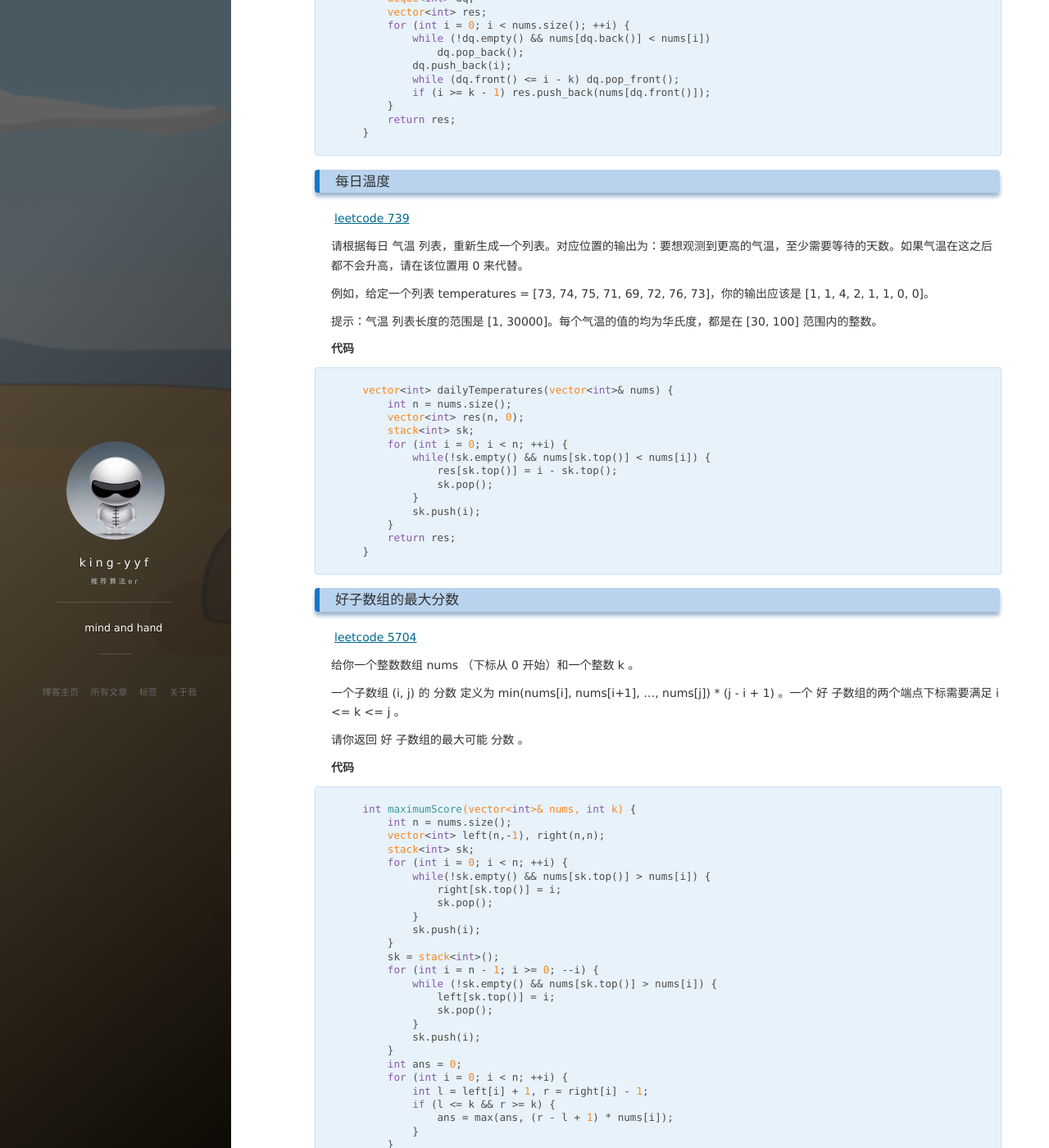
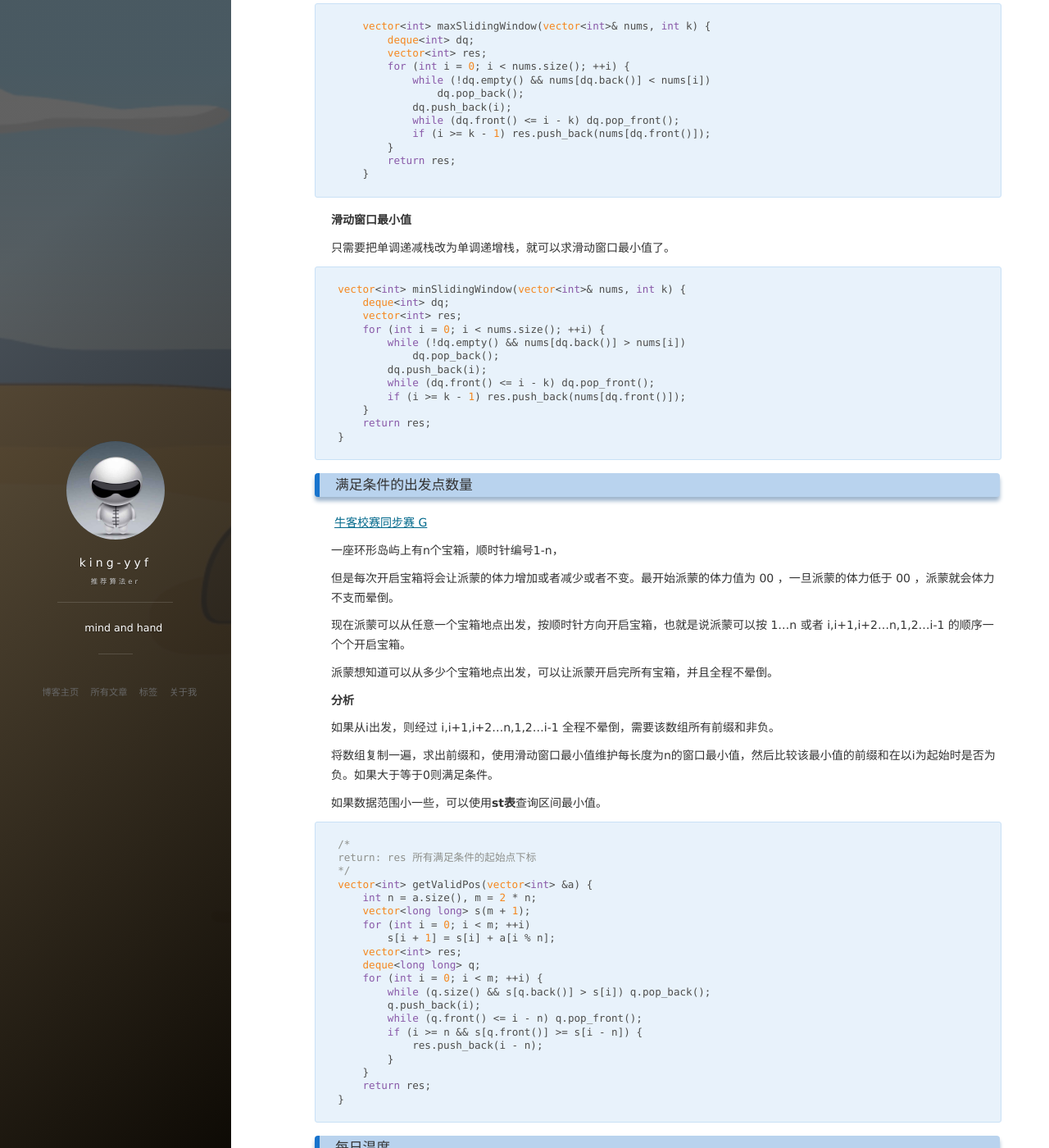
Before and after one commit to king-yyf/king-yyf.github.io, a Jekyll site: the page built from _posts/2021-03-15-que_stk.md, in a window 1280 px wide and 1400 px high, scrolled down 2268 px. Shown: the whole window at 82% size. Built offline with Jekyll 4.4.1, drawn with Linux system fonts in a browser that asks for light colours; nearby versions of some CDN libraries; comment, search, counter and statistics services are not loaded; some of the changed text lies outside the part shown.

Commit message:
update stack

````diff
--- a/_posts/2021-03-15-que_stk.md
+++ b/_posts/2021-03-15-que_stk.md
@@ -14,12 +14,14 @@ Index
 
 - [介绍](#介绍)
 - [滑动窗口最大值](#滑动窗口最大值)
+- [满足条件的出发点数量](#满足条件的出发点数量)
 - [每日温度](#每日温度)
 - [好子数组的最大分数](#好子数组的最大分数)
 - [连续子序列的最大和](#连续子序列的最大和)
 - [和至少为 K 的最短子数组](#和至少为k的最短子数组)
 - [左边区间第一个比它小的数](#左边区间第一个比它小的数)
 - [队列中可以看到的人数](#队列中可以看到的人数)
+- [使数组按非递减顺序排列](#使数组按非递减顺序排列)
 
 <!-- /TOC -->
 
@@ -115,13 +117,76 @@ Index
     }
 ```
 
+**滑动窗口最小值**
+
+只需要把单调递减栈改为单调递增栈，就可以求滑动窗口最小值了。
+
+```c++
+vector<int> minSlidingWindow(vector<int>& nums, int k) {
+    deque<int> dq;
+    vector<int> res;
+    for (int i = 0; i < nums.size(); ++i) {
+        while (!dq.empty() && nums[dq.back()] > nums[i])
+            dq.pop_back();
+        dq.push_back(i);
+        while (dq.front() <= i - k) dq.pop_front();
+        if (i >= k - 1) res.push_back(nums[dq.front()]);
+    }
+    return res;
+}
+```
+
+### 满足条件的出发点数量
+
+[牛客校赛同步赛 G](https://ac.nowcoder.com/acm/contest/33869/G)
+
+一座环形岛屿上有n个宝箱，顺时针编号1-n，
+
+但是每次开启宝箱将会让派蒙的体力增加或者减少或者不变。最开始派蒙的体力值为 00 ，一旦派蒙的体力低于 00 ，派蒙就会体力不支而晕倒。
+
+现在派蒙可以从任意一个宝箱地点出发，按顺时针方向开启宝箱，也就是说派蒙可以按 1...n 或者 i,i+1,i+2...n,1,2...i-1 的顺序一个个开启宝箱。
+
+派蒙想知道可以从多少个宝箱地点出发，可以让派蒙开启完所有宝箱，并且全程不晕倒。
+
+**分析**
+
+如果从i出发，则经过 i,i+1,i+2...n,1,2...i-1 全程不晕倒，需要该数组所有前缀和非负。
+
+将数组复制一遍，求出前缀和，使用滑动窗口最小值维护每长度为n的窗口最小值，然后比较该最小值的前缀和在以i为起始时是否为负。如果大于等于0则满足条件。
+
+如果数据范围小一些，可以使用**st表**查询区间最小值。
+
+```c++
+/*
+return: res 所有满足条件的起始点下标
+*/
+vector<int> getValidPos(vector<int> &a) {
+    int n = a.size(), m = 2 * n;
+    vector<long long> s(m + 1);
+    for (int i = 0; i < m; ++i)
+        s[i + 1] = s[i] + a[i % n];
+    vector<int> res;
+    deque<long long> q;
+    for (int i = 0; i < m; ++i) {
+        while (q.size() && s[q.back()] > s[i]) q.pop_back();
+        q.push_back(i);
+        while (q.front() <= i - n) q.pop_front();
+        if (i >= n && s[q.front()] >= s[i - n]) {
+            res.push_back(i - n);
+        }
+    }
+    return res;
+}
+```
+
+
 ### 每日温度
 
 [leetcode 739](https://leetcode-cn.com/problems/daily-temperatures/)
 
 请根据每日 气温 列表，重新生成一个列表。对应位置的输出为：要想观测到更高的气温，至少需要等待的天数。如果气温在这之后都不会升高，请在该位置用 0 来代替。
 
-例如，给定一个列表 temperatures = [73, 74, 75, 71, 69, 72, 76, 73]，你的输出应该是 [1, 1, 4, 2, 1, 1, 0, 0]。
+例如，给定一个列表 temperatures = [73, 74, 75, 71, 69, 72, 76, 73]，你的输出应该是 [1, 1, 4, 2, 1, 1, 0, 0]。
 
 提示：气温 列表长度的范围是 [1, 30000]。每个气温的值的均为华氏度，都是在 [30, 100] 范围内的整数。
 
@@ -311,3 +376,38 @@ public:
         return ans;
     }
 ```
+
+### 使数组按非递减顺序排列
+
+[leetcode周赛295 T3](https://leetcode.cn/problems/steps-to-make-array-non-decreasing/)
+
+你一个下标从 0 开始的整数数组 nums 。在一步操作中，移除所有满足 nums[i - 1] > nums[i] 的 nums[i] ，其中 0 < i < nums.length 。
+
+重复执行步骤，直到 nums 变为 非递减 数组，返回所需执行的操作数。
+
+**分析**
+
++ 对于每个nums[i],其一定是被 **左侧第一个更大的元素**（如果有）消除的，可以用单调栈求左侧第一个更大元素。（如果找不到左侧第一个更大元素，那么它永远不会被消除）
++ 设 nums[i]被 nums[j](j<i)消除,位于 j 和 i 之间的元素一定被首先消除，使得 nums[j] 和 nums[i]相邻，然后再是 nums[j]消除 nums[i],设 f[i] 为 nums[i]被消除所需的轮数，那么 f[i]=max(f[j+1]…f[i−1])+1。
++ 最终的答案就是 max(f[i])。
+
+```c++
+class Solution {
+public:
+    int totalSteps(vector<int>& a) {
+        vector<int> f(a.size());
+        stack<int> s;
+        for (int i = 0; i < a.size(); ++i) {
+            int cur = 0;
+            while (s.size() && a[s.top()] <= a[i]) {
+                cur = max(cur, f[s.top()]);
+                s.pop();
+            }
+            if (s.size()) f[i] = cur + 1;
+            s.push(i);
+        }
+        return *max_element(f.begin(), f.end());
+    }
+};
+
+```
````
Also changed, not shown: other parts of _posts/2021-03-15-que_stk.md (+1 -1 lines).
